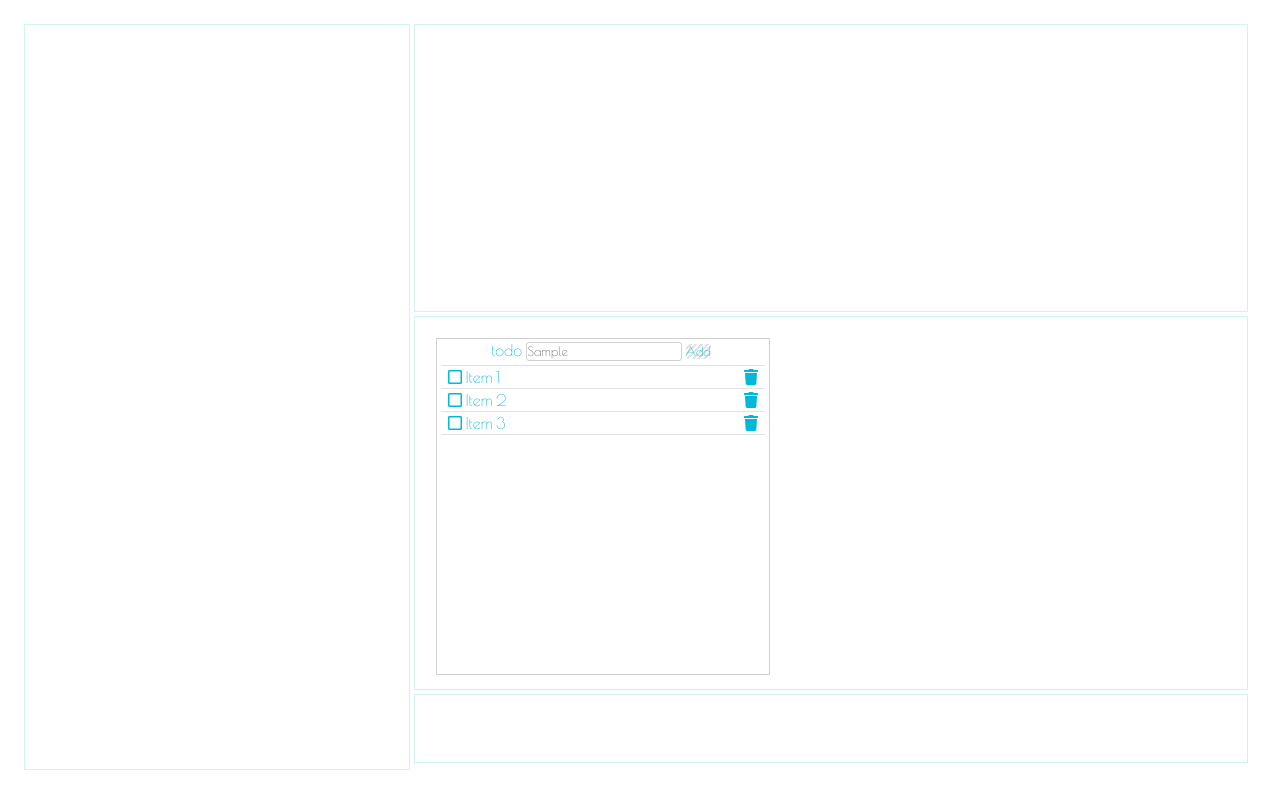
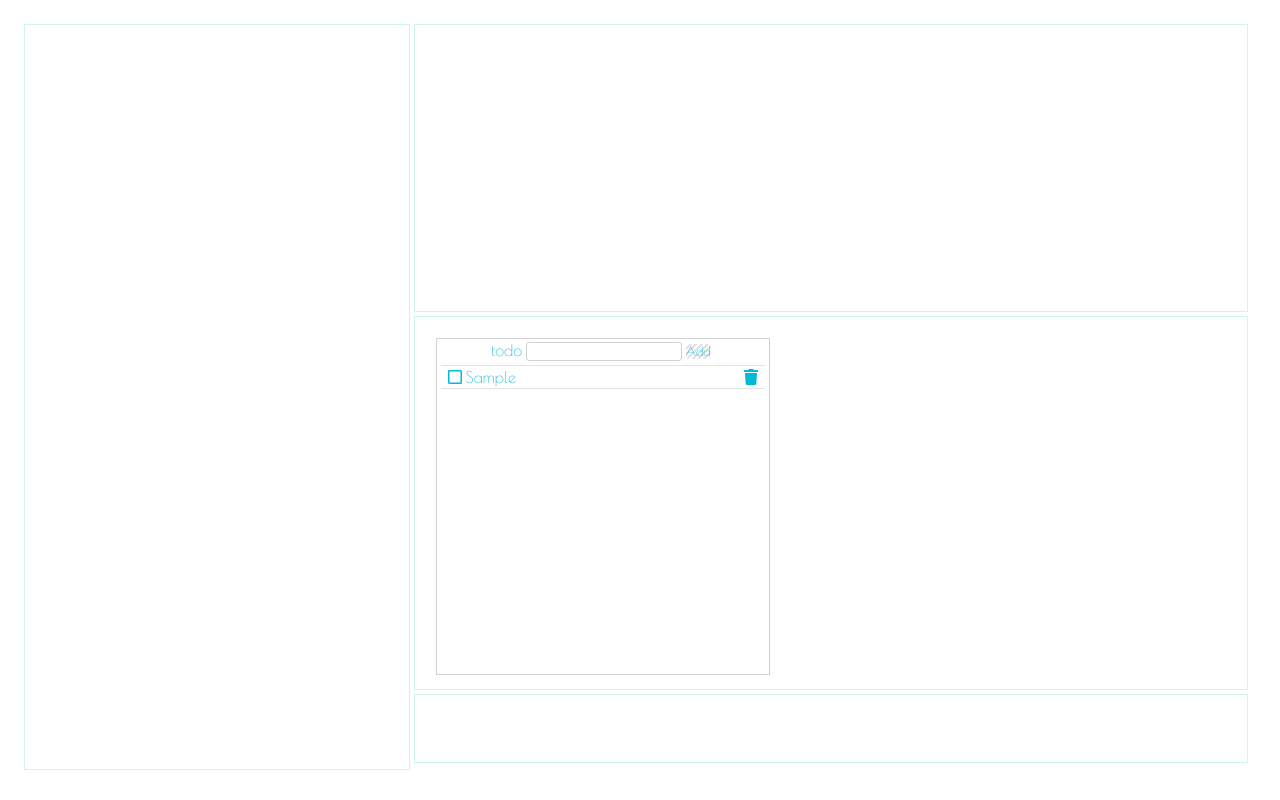
Before and after one commit to unios103/canvas_clock, a React app: page / in a window 1280 px wide. Both pictures are taken after typing "Sample" into the empty fields and a click on the input "Add". Built offline with nearby package versions, Linux system fonts and the light colour scheme; a small style sheet from the web is missing; the HTML template or start-up script is replaced by a standard one.

Commit message:
AddTodo,RemoveTodo

```diff
--- a/package.json
+++ b/package.json
@@ -4,7 +4,7 @@
   "main": "index.js",
   "license": "MIT",
   "scripts": {
-    "build": "webpack --mode=development"
+    "build": "webpack --watch"
   },
   "devDependencies": {
     "@babel/core": "^7.7.7",
--- /dev/null
+++ b/src/components/CheckBox.jsx
@@ -0,0 +1,22 @@
+import React, { Component } from 'react';
+import { FontAwesomeIcon } from '@fortawesome/react-fontawesome';
+
+export default class CheckBox extends Component{
+    constructor(props){
+        super(props);
+        this.state={
+            num:[]
+        }
+        this.Check=this.Check.bind(this);
+        this.Box=this.Box.bind(this);
+    }
+
+    Check(e){
+        e.preventDefault();
+        change_box(!checkbox);
+    };
+
+    Box(checkbox){
+        return checkbox ? <FontAwesomeIcon icon={['far', 'check-square']} /> : <FontAwesomeIcon icon={['far', 'square']} />;
+    }
+}
--- a/src/components/Flame.jsx
+++ b/src/components/Flame.jsx
@@ -9,19 +9,29 @@ export default class Flame extends Component{
         this.state={
             todo:[]
         };
-        this.handleAdd=this.handleAdd.bind(this);
+        this.AddTodo=this.AddTodo.bind(this);
+        this.RemoveTodo=this.RemoveTodo.bind(this);
     }
 
-    handleAdd(e){
+    AddTodo(e){
         e.preventDefault();
-        console.log(e.target.title.value);
+        const {todo}=this.state;
+        todo.push({title:e.target.title.value});
+        this.setState({todo});
+        e.target.title.value='';
+    }
+
+    RemoveTodo(i){
+        const {todo}=this.state;
+        todo.splice(i,1);
+        this.setState({todo});
     }
 
     render(){
         return(
             <div className="flame title">
-                <Form handleAdd={this.handleAdd} />
-                <List />
+                <Form AddTodo={this.AddTodo} />
+                <List todos={this.state.todo} RemoveTodo={this.RemoveTodo} />
             </div>
         )
     }
--- a/src/components/Form.jsx
+++ b/src/components/Form.jsx
@@ -1,7 +1,7 @@
 import React, { Component } from 'react';
 
 const Form = (props) => (
-    <form className="form_field" onSubmit={props.handleAdd}>
+    <form className="form_field" onSubmit={props.AddTodo}>
         <label className="form_label form_color">todo </label>
         <input name="title" type="text" className="form_input" />
         <input type="submit" value="Add" className="form_btn title" />
--- a/src/components/List.jsx
+++ b/src/components/List.jsx
@@ -1,7 +1,9 @@
 import React, { Component } from 'react';
 import { FontAwesomeIcon } from '@fortawesome/react-fontawesome';
 
-function List(){
+import CheckBox from './CheckBox.jsx'
+
+const List=(props)=>{
     const [checkbox,change_box]=React.useState(false);
 
     function Check(e){
@@ -16,12 +18,10 @@ function List(){
     return(
         <div className="list_box">
             <ul>
-                <li className="list"><span className="form_btn checkbox" onClick={Check}>{Box(checkbox)}</span>
-                    Item 1<span className="form_btn trash"><FontAwesomeIcon icon={['fas', 'trash']} /></span></li>
-                <li className="list"><span className="form_btn checkbox" onClick={Check}>{Box(checkbox)}</span>
-                    Item 2<span className="form_btn trash"><FontAwesomeIcon icon={['fas', 'trash']} /></span></li>
-                <li className="list"><span className="form_btn checkbox" onClick={Check}>{Box(checkbox)}</span>
-                    Item 3<span className="form_btn trash"><FontAwesomeIcon icon={['fas', 'trash']} /></span></li>
+                {props.todos.map((todo,i)=>{
+                    return (<li key={i} className="list"><span className="form_btn checkbox" onClick={Check}>{Box(checkbox)}</span>
+                    {todo.title}<span className="form_btn trash" onClick={()=>props.RemoveTodo(i)}><FontAwesomeIcon icon={['fas', 'trash']} /></span></li>);
+                })}
             </ul>
         </div>
     );
```
Also changed, not shown: 1 other file (tests, documents, lock files or other folders).
